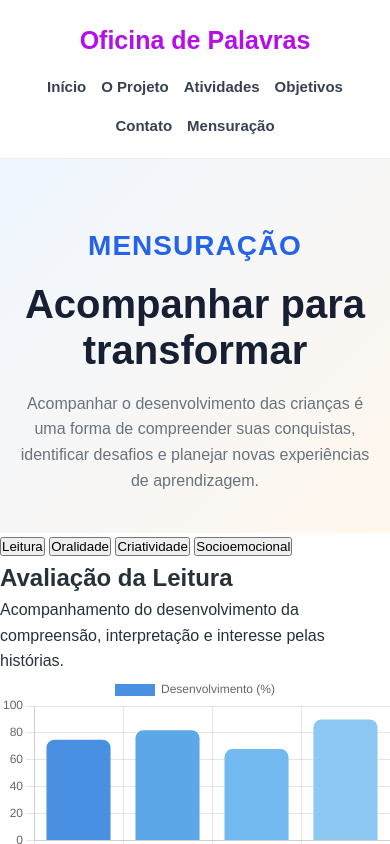
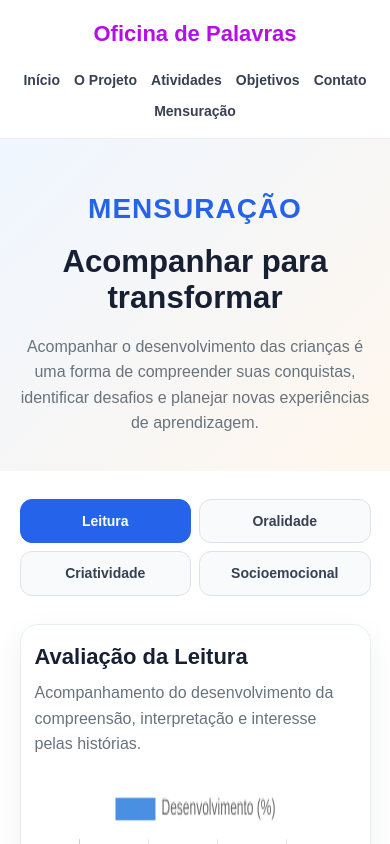
Before and after one commit to yanthebelereque/Oficina-de-Palavras, a plain HTML site: page mensuracao.html in a window 390 px wide. Both pictures are taken after a click on the tab "Leitura". Shown: the top 844 px of the page. Drawn offline with nearby package versions, Linux system fonts and the light colour scheme.

Commit message:
Add files via upload

```diff
--- a/mensuracao.html
+++ b/mensuracao.html
@@ -42,7 +42,7 @@
             Contato
         </a>
 
-        <a href="mensuração.html">
+        <a href="mensuracao.html">
             Mensuração
         </a>
 
@@ -76,19 +76,19 @@
 
         <div class="tabs">
 
-            <button class="tab active" onclick="mostrarAba('leitura')">
+            <button type="button" role="tab" aria-selected="true" class="tab active" onclick="mostrarAba('leitura', this)">
                 Leitura
             </button>
 
-            <button class="tab" onclick="mostrarAba('oralidade')">
+            <button type="button" role="tab" aria-selected="false" class="tab" onclick="mostrarAba('oralidade', this)">
                 Oralidade
             </button>
 
-            <button class="tab" onclick="mostrarAba('criatividade')">
+            <button type="button" role="tab" aria-selected="false" class="tab" onclick="mostrarAba('criatividade', this)">
                 Criatividade
             </button>
 
-            <button class="tab" onclick="mostrarAba('socioemocional')">
+            <button type="button" role="tab" aria-selected="false" class="tab" onclick="mostrarAba('socioemocional', this)">
                 Socioemocional
             </button>
 
@@ -234,24 +234,18 @@
 
 <script>
 
-function mostrarAba(nomeAba) {
-
+function mostrarAba(nomeAba, botaoClicado) {
     const conteudos = document.querySelectorAll(".tab-content");
     const botoes = document.querySelectorAll(".tab");
-
-    conteudos.forEach(function(conteudo) {
-        conteudo.classList.remove("active");
+    conteudos.forEach(function (conteudo) {
+        conteudo.classList.toggle("active", conteudo.id === nomeAba);
     });
-
-    botoes.forEach(function(botao) {
-        botao.classList.remove("active");
+    botoes.forEach(function (botao) {
+        const ativo = botao === botaoClicado;
+        botao.classList.toggle("active", ativo);
+        botao.setAttribute("aria-selected", ativo ? "true" : "false");
     });
-
-    document.getElementById(nomeAba).classList.add("active");
-
-    event.currentTarget.classList.add("active");
 }
-
 
 const graficoLeitura = new Chart(
     document.getElementById("graficoLeitura"),
--- a/style.css
+++ b/style.css
@@ -759,3 +759,40 @@ form button:hover {
         padding: 0 5% 60px;
     }
 }
+
+/* Ajustes responsivos gerais: celular, tablet e computador */
+html { width: 100%; overflow-x: hidden; }
+body { width: 100%; min-width: 0; overflow-wrap: break-word; }
+img, canvas, video, iframe { max-width: 100%; }
+button, input, textarea, select { max-width: 100%; }
+.header { gap: 18px; flex-wrap: wrap; }
+.logo { flex-shrink: 0; }
+.nav { flex-wrap: wrap; justify-content: flex-end; row-gap: 10px; }
+.hero { min-width: 0; }
+.hero-text, .carousel, .project-content, .cards, .objective-content, .text-blocks, .section-title, .text-block, .info-box, .card { min-width: 0; }
+.tag { white-space: normal; }
+
+/* Página de mensuração */
+.evaluation { width: min(1100px, 100%); margin: 0 auto; padding: 48px clamp(16px, 5vw, 64px) 60px; }
+.tabs { display: flex; flex-wrap: wrap; justify-content: center; gap: 10px; margin: 0 auto 28px; }
+.tab { border: 1px solid #dbe3ee; border-radius: 999px; padding: 11px 18px; background: #f8fafc; color: #374151; font: inherit; font-weight: 700; cursor: pointer; transition: background .2s ease, color .2s ease; }
+.tab:hover, .tab.active { background: #2563eb; color: #fff; border-color: #2563eb; }
+.tab:focus-visible { outline: 3px solid #93c5fd; outline-offset: 3px; }
+.tab-content { display: none; width: 100%; padding: clamp(18px, 3vw, 32px); border: 1px solid #e8edf4; border-radius: 18px; background: #fff; box-shadow: 0 10px 30px rgba(23, 32, 51, .06); }
+.tab-content.active { display: block; }
+.tab-content h2 { margin: 0 0 10px; color: #172033; font-size: clamp(22px, 3vw, 30px); line-height: 1.25; }
+.tab-content p { margin: 0 0 22px; color: #68737d; }
+.chart-container { position: relative; width: 100%; height: clamp(260px, 42vw, 390px); max-height: 390px; }
+.chart-container canvas { display: block; width: 100% !important; height: 100% !important; }
+@media (max-width: 1000px) { .header { justify-content: center; padding: 16px 5%; } .nav { justify-content: center; } .hero { gap: 35px; } .objective-content { gap: 30px; } .evaluation { padding-top: 35px; } }
+@media (max-width: 650px) {
+ h1 { font-size: clamp(28px, 8vw, 36px) !important; }
+ .header { position: relative; padding: 16px 4%; } .logo { text-align: center; font-size: 22px; } .nav { width: 100%; gap: 8px 14px; } .nav a { font-size: 14px; }
+ .hero { min-height: auto; padding: 42px 5%; } .hero-text h1 { font-size: clamp(30px, 8vw, 38px) !important; } .hero-buttons { flex-wrap: wrap; } .hero-buttons .btn { width: 100%; max-width: 320px; }
+ .section { padding: 48px 5%; } .section-title { margin-bottom: 30px; } .section-title h2, .highlight h2 { font-size: clamp(25px, 7vw, 32px); }
+ .project-content, .cards, .objective-content, .text-blocks { grid-template-columns: minmax(0, 1fr); } .info-box, .card, .text-block { padding: 24px 18px; }
+ .page-intro { padding: 48px 5% 35px; } .page-intro h1 { font-size: clamp(28px, 8vw, 36px) !important; } .page-carousel { padding: 30px 5%; }
+ .inner-carousel, .carousel { height: clamp(210px, 62vw, 300px); } .text-blocks { padding: 20px 5% 45px; } .page-back { padding: 0 5% 45px; } .footer { padding: 28px 5%; }
+ .evaluation { padding: 28px 5% 42px; } .tabs { display: grid; grid-template-columns: repeat(2, minmax(0, 1fr)); gap: 8px; } .tab { width: 100%; padding: 10px 7px; border-radius: 12px; font-size: 14px; } .tab-content { padding: 18px 14px; } .chart-container { height: 300px; }
+}
+@media (max-width: 360px) { .tabs { grid-template-columns: 1fr; } .nav { gap: 8px 10px; } .nav a { font-size: 13px; } .chart-container { height: 270px; } }
```
